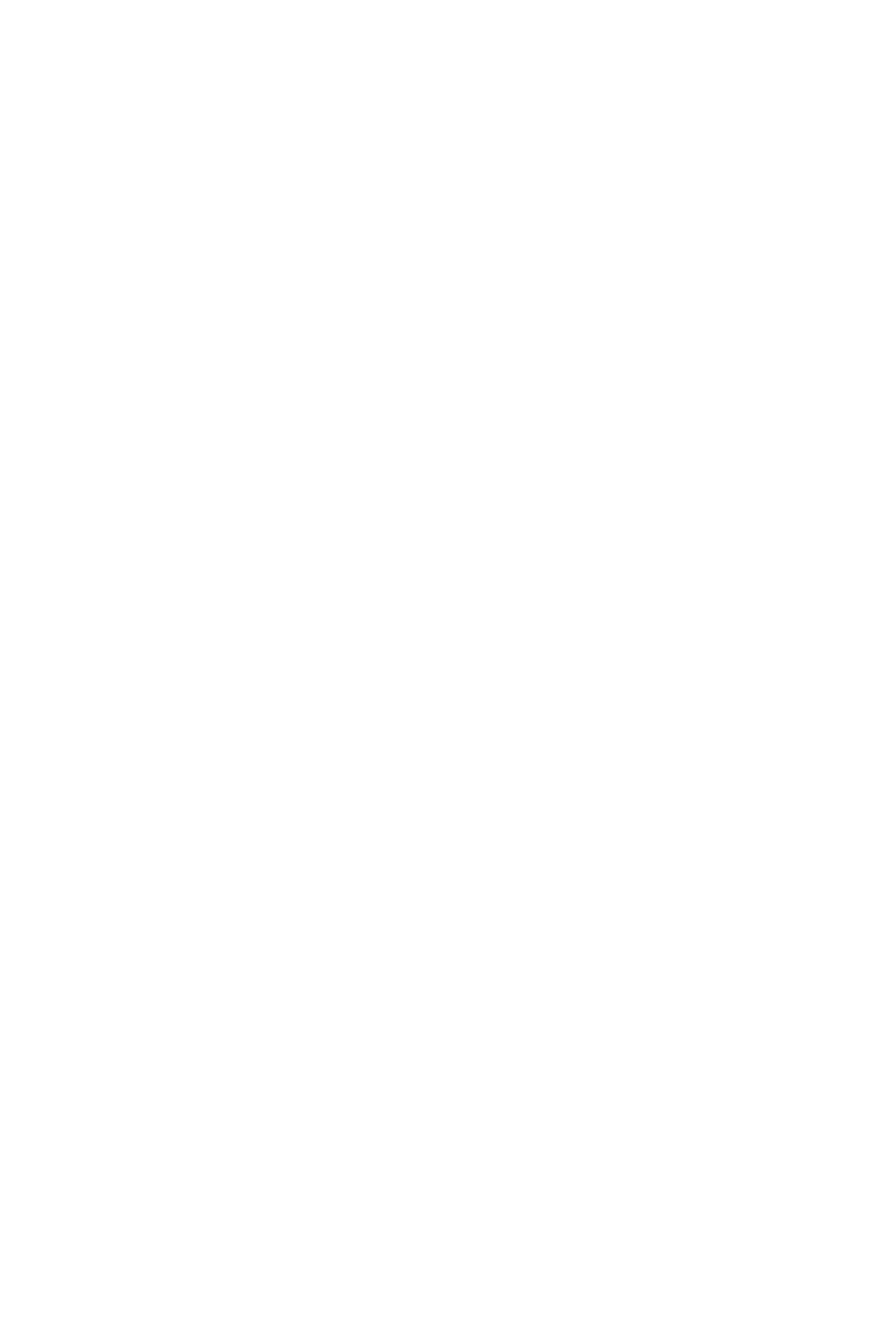
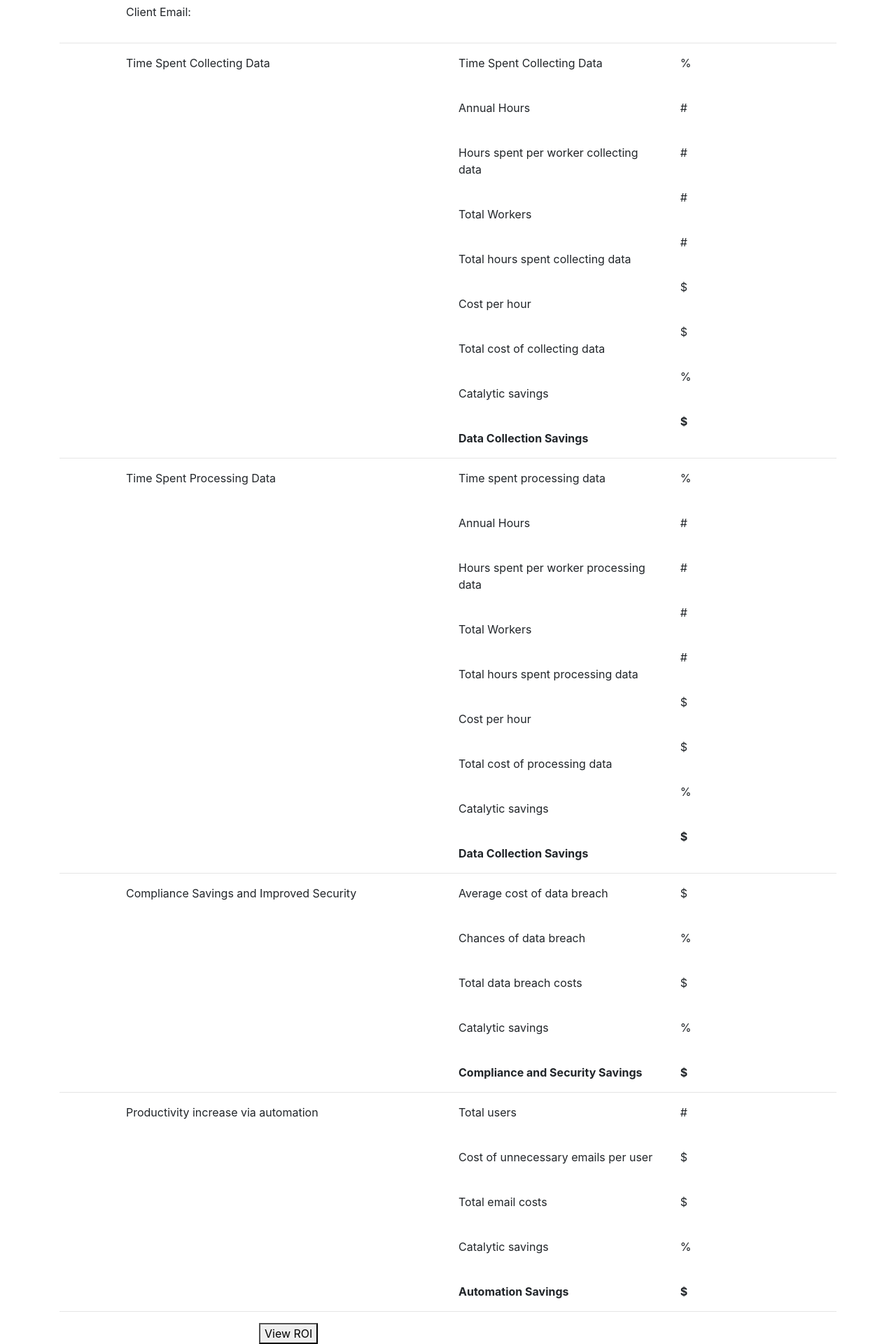
Before and after one commit to patrickcorcoran10/MoorhouseProject, a React (Create React App) app in the folder client/: page /view in a window 1280 px wide. Shown: the part 266-2186 px from the top of the page at 70% size. Before the commit the page ends 800 px from the top, so only its background shows below. Built offline with nearby package versions, Linux system fonts and the light colour scheme; no server answers.

Commit message:
commit that builds out the basic view page. math still needs to be added. as well as styling

```diff
--- a/client/src/pages/View/View.js
+++ b/client/src/pages/View/View.js
@@ -18,7 +18,8 @@ export default class View extends Component {
       console.log(selected);
       this.setState({
         inputs: selected
-      })
+      });
+      console.log(this.state)
     })
   };
 
@@ -28,19 +29,218 @@ export default class View extends Component {
         paddingTop: '80px'
       }
     };
+
     return (
       <div style={style.container} className='container'>
-        <div className='row'>
-          <div className='col-md-3'>
-
+        <div className="row" id="header">
+          <div className='col-md-1'>
           </div>
-          <div className='col-md-6'>
-            <p>View Page</p>
+          <div className="col-md-10">
+              <h4>The Employee Experience ROI Calculator</h4>
+              <br />
+              <h6>{this.state.inputs.companyName}</h6>
+              <br />
+              <p>Client Name: {this.state.inputs.clientName}</p>
+              <p>Client Email: {this.state.inputs.clientEmail}</p>
           </div>
-          <div className='col-md-3'>
+          <div className='col-md-1'>
+          </div>
+      </div>
+      <hr/>
+      <div className='row'>
+        <div className='col-md-1'>
+        </div>
+        <div className='col-md-5' id='tableLeft'>
+          <p>Time Spent Collecting Data</p>
+        </div>
+        <div className='col-md-5' id='tableRight'>
+          <div className='row'>
+            <div className='col-sm-8'>
+              <p>Time Spent Collecting Data</p>
+              <br/>
+              <p>Annual Hours</p>
+              <br/>
+              <p>Hours spent per worker collecting data</p>
+              <br/>
+              <p>Total Workers</p>
+              <br/>
+              <p>Total hours spent collecting data</p>
+              <br/>
+              <p>Cost per hour</p>
+              <br/>
+              <p>Total cost of collecting data</p>
+              <br/>
+              <p>Catalytic savings</p>
+              <br/>
+              <strong>Data Collection Savings</strong>
+              <br/>
+            </div>
+            <div className='col-sm-4'>
+              <p>%</p>
+              <br/>
+              <p>#</p>
+              <br/>
+              <p>#</p>
+              <br/>
+              <p>#</p>
+              <br/>
+              <p>#</p>
+              <br/>
+              <p>$</p>
+              <br/>
+              <p>$</p>
+              <br/>
+              <p>%</p>
+              <br/>
+              <strong>$</strong>
+              <br/>
+            </div>
           </div>
         </div>
+        <div className='col-md-1'>
+        </div>
       </div>
+      <hr/>
+      <div className='row'>
+        <div className='col-md-1'>
+        </div>
+        <div className='col-md-5' id='tableLeft'>
+          <p>Time Spent Processing Data</p>
+        </div>
+        <div className='col-md-5' id='tableRight'>
+          <div className='row'>
+            <div className='col-sm-8'>
+              <p>Time spent processing data</p>
+              <br/>
+              <p>Annual Hours</p>
+              <br/>
+              <p>Hours spent per worker processing data</p>
+              <br/>
+              <p>Total Workers</p>
+              <br/>
+              <p>Total hours spent processing data</p>
+              <br/>
+              <p>Cost per hour</p>
+              <br/>
+              <p>Total cost of processing data</p>
+              <br/>
+              <p>Catalytic savings</p>
+              <br/>
+              <strong>Data Collection Savings</strong>
+              <br/>
+            </div>
+            <div className='col-sm-4'>
+              <p>%</p>
+              <br/>
+              <p>#</p>
+              <br/>
+              <p>#</p>
+              <br/>
+              <p>#</p>
+              <br/>
+              <p>#</p>
+              <br/>
+              <p>$</p>
+              <br/>
+              <p>$</p>
+              <br/>
+              <p>%</p>
+              <br/>
+              <strong>$</strong>
+              <br/>
+            </div>
+          </div>
+        </div>
+        <div className='col-md-1'>
+        </div>
+      </div>
+      <hr/>
+      <div className='row'>
+        <div className='col-md-1'>
+        </div>
+        <div className='col-md-5' id='tableLeft'>
+          <p>Compliance Savings and Improved Security</p>
+        </div>
+        <div className='col-md-5' id='tableRight'>
+          <div className='row'>
+            <div className='col-sm-8'>
+              <p>Average cost of data breach</p>
+              <br/>
+              <p>Chances of data breach</p>
+              <br/>
+              <p>Total data breach costs</p>
+              <br/>
+              <p>Catalytic savings</p>
+              <br/>
+              <strong>Compliance and Security Savings</strong>
+              <br/>
+            </div>
+            <div className='col-sm-4'>
+              <p>$</p>
+              <br/>
+              <p>%</p>
+              <br/>
+              <p>$</p>
+              <br/>
+              <p>%</p>
+              <br/>
+              <strong>$</strong>
+              <br/>
+            </div>
+          </div>
+        </div>
+        <div className='col-md-1'>
+        </div>
+      </div>
+      <hr/>
+      <div className='row'>
+        <div className='col-md-1'>
+        </div>
+        <div className='col-md-5' id='tableLeft'>
+          <p>Productivity increase via automation</p>
+        </div>
+        <div className='col-md-5' id='tableRight'>
+          <div className='row'>
+            <div className='col-sm-8'>
+              <p>Total users</p>
+              <br/>
+              <p>Cost of unnecessary emails per user</p>
+              <br/>
+              <p>Total email costs</p>
+              <br/>
+              <p>Catalytic savings</p>
+              <br/>
+              <strong>Automation Savings</strong>
+              <br/>
+            </div>
+            <div className='col-sm-4'>
+              <p>#</p>
+              <br/>
+              <p>$</p>
+              <br/>
+              <p>$</p>
+              <br/>
+              <p>%</p>
+              <br/>
+              <strong>$</strong>
+              <br/>
+            </div>
+          </div>
+        </div>
+        <div className='col-md-1'>
+        </div>
+      </div>
+      <hr/>
+      <div className='row'>
+        <div className='col-md-3'>
+        </div>
+        <div className='col-md-6'>
+          <button onClick={this.ROI}>View ROI</button>
+        </div>
+        <div className='col-md-3'>
+        </div>
+      </div>
+    </div>
     )
   }
 }
```
